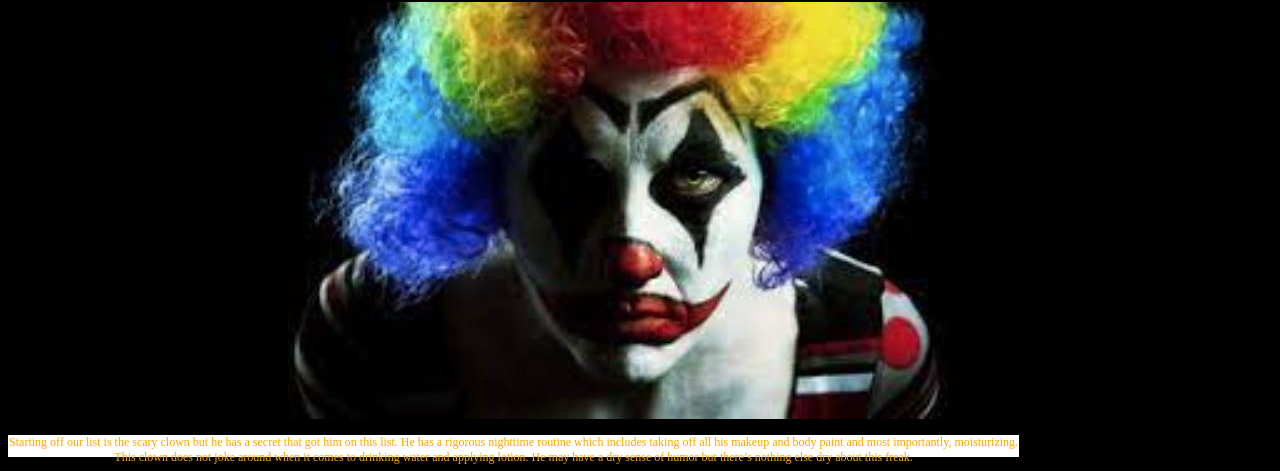
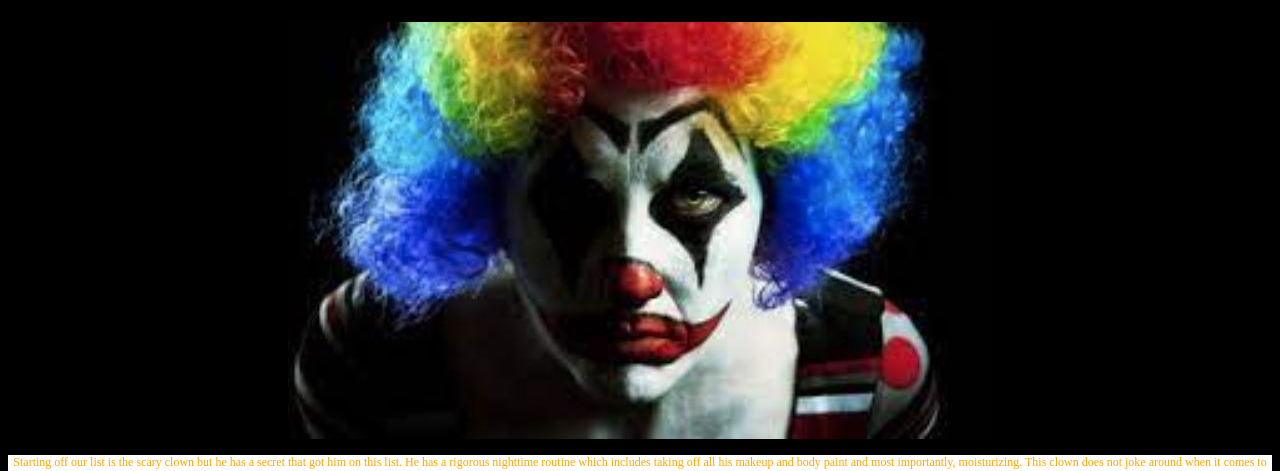
Before and after one commit to JTrusler/Media-Website, a plain HTML site: page index.html in a window 1280 px wide. Shown: the part 190-661 px from the top of the page. Drawn offline with Linux system fonts and the light colour scheme.

Commit message:
Update index.html

```diff
--- a/index.html
+++ b/index.html
@@ -38,8 +38,9 @@ p{
   font-size: 12px;
   background-color: white;
   text-align: center;
-  width: 80%;
-  Height: 22px;
+  width-left: 80%;
+  width-right: 80%;
+  Height: 42px;
 }
 body {
   Text-align: center;
```
